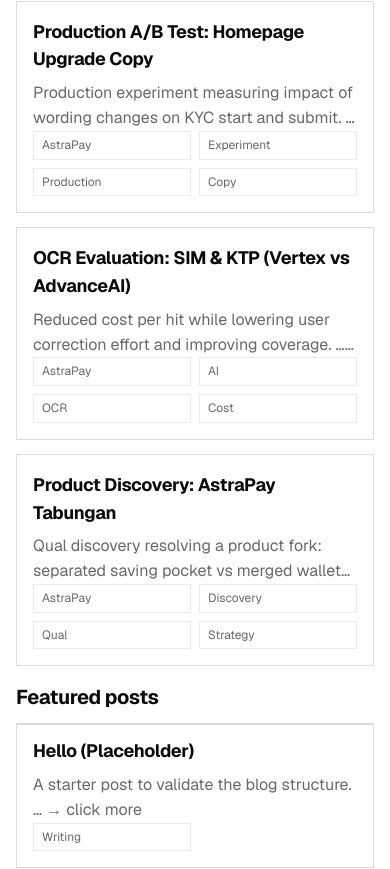
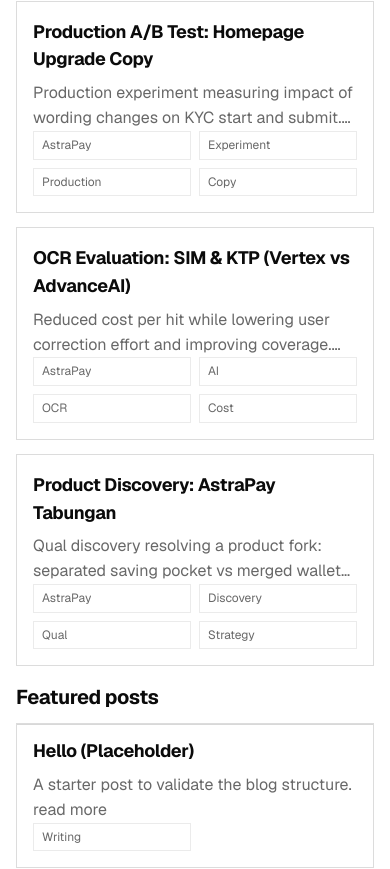
Before and after one commit to farhanje/vertolio, a Next.js app: page / in a window 390 px wide. Shown: the part 931-1800 px from the top of the page. Built offline with nearby package versions, Linux system fonts and the light colour scheme; no server answers.

Commit message:
Home: remove lib/text dependency, improve truncation and mobile card layout support

```diff
--- a/app/page.js
+++ b/app/page.js
@@ -4,10 +4,16 @@ import {placeholderSiteSettings} from '../lib/placeholders'
 import CardMedia from '../components/CardMedia'
 import HeroTicker from '../components/HeroTicker'
 import MarqueeText from '../components/MarqueeText'
-import {truncateText} from '../lib/text'
 
 export const dynamic = 'force-dynamic'
 export const fetchCache = 'force-no-store'
+
+function trunc(input, max = 160) {
+  const s = String(input || '').trim().replace(/\s+/g, ' ')
+  if (!s) return ''
+  if (s.length <= max) return s
+  return s.slice(0, Math.max(0, max - 1)).trimEnd() + '…'
+}
 
 function TagPill({text}) {
   return (
@@ -76,7 +82,7 @@ export default async function Home() {
             const tags = p.tags || []
             const visible = tags.slice(0, 4)
             const extra = Math.max(0, tags.length - visible.length)
-            const desc = truncateText(p.summary || '', 160)
+            const desc = trunc(p.summary || '', 180)
 
             return (
               <a key={p.slug?.current} className="card card-link" style={{ gridColumn: 'span 6' }} href={`/work/${p.slug?.current}`}>
@@ -85,7 +91,7 @@ export default async function Home() {
                   <h3>{p.title}</h3>
                   <p>
                     {desc}
-                    <span className="more"> … → click more</span>
+                    <span className="more"> read more</span>
                   </p>
                 </div>
                 <div className="meta tags card-meta">
@@ -102,7 +108,7 @@ export default async function Home() {
             const tags = p.tags || []
             const visible = tags.slice(0, 4)
             const extra = Math.max(0, tags.length - visible.length)
-            const desc = truncateText(p.excerpt || '', 160)
+            const desc = trunc(p.excerpt || '', 180)
 
             return (
               <a key={p.slug?.current} className="card card-link" style={{ gridColumn: 'span 6' }} href={`/blog/${p.slug?.current}`}>
@@ -111,7 +117,7 @@ export default async function Home() {
                   <h3>{p.title}</h3>
                   <p>
                     {desc}
-                    <span className="more"> … → click more</span>
+                    <span className="more"> read more</span>
                   </p>
                 </div>
                 <div className="meta tags card-meta">
```
